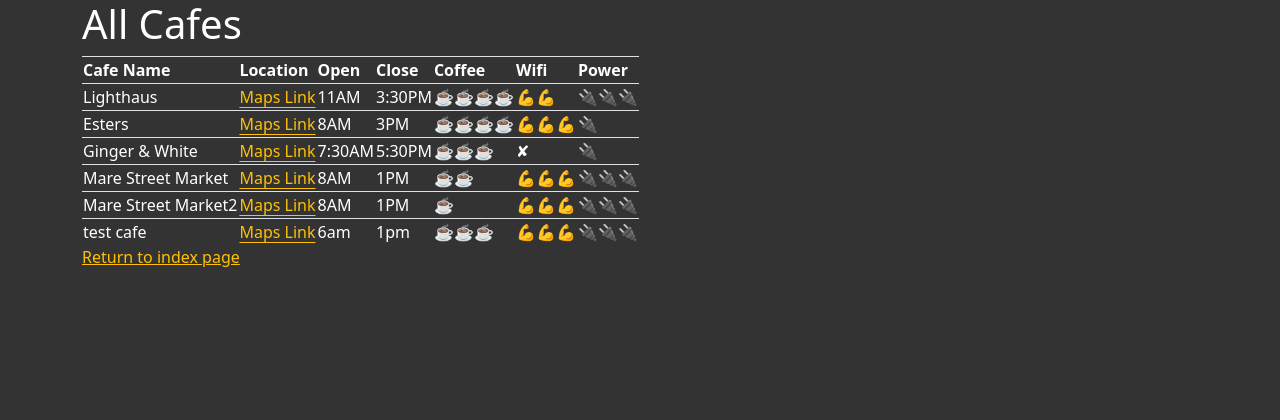
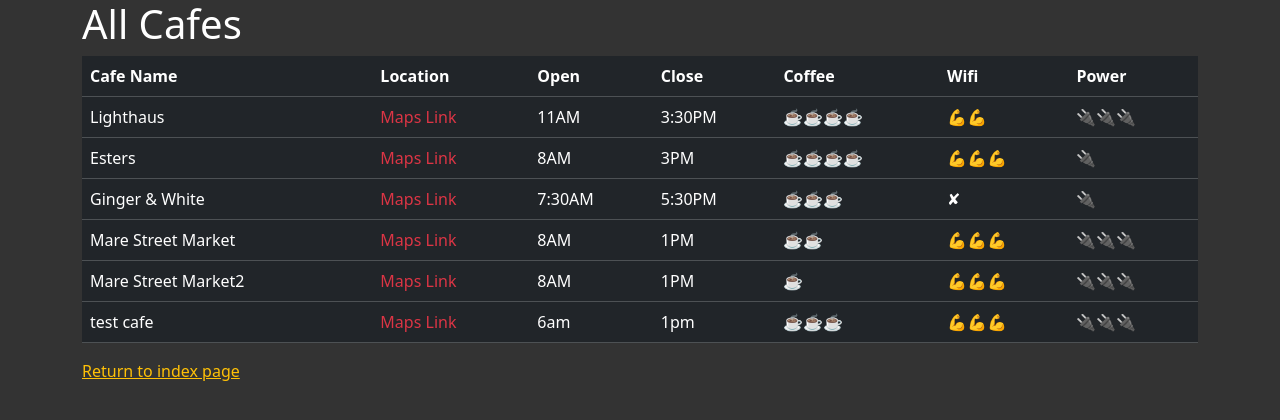
Before and after one commit to SzymonBryniak/Day-62-start, a Flask app: page /cafes in a window 1280 px wide. Shown: the top 420 px of the page. Run offline with Flask 3, Linux system fonts and the light colour scheme; some libraries are stand-ins or nearby versions.

Commit message:
Day 62 progress

```diff
--- a/static/css/styles.css
+++ b/static/css/styles.css
@@ -13,6 +13,7 @@ a {
 .table1 {
   background-color: #333;
 
+
 }
 .jumbotron {
   display: flex;
--- a/templates/cafes.html
+++ b/templates/cafes.html
@@ -9,7 +9,7 @@
 
       <h1>All Cafes</h1>
 
-	  <table class="table1 border-top">
+	  <table class="table table-dark">
       <thead>
         <tr>
         {% for i in cafes[0] %}
@@ -21,10 +21,10 @@
       </thead>
     <tbody>
         {% for ii in cafes[1:] %}
-          <tr class="table1 border-top">
+          <tr class="border-top">
             {% for j in ii %}
               {% if ii.index(j) == 1 %}
-                <td><a class="link-offset-2 link-underline-opacity-100-hover" href="{{ j }}"> Maps Link </a> </td>
+                <td><a class="link-danger link-offset-2 link-underline-opacity-0" href="{{ j }}"> Maps Link </a> </td>
 
                     {% else %}
                   <td>{{ j }}</td>
```
